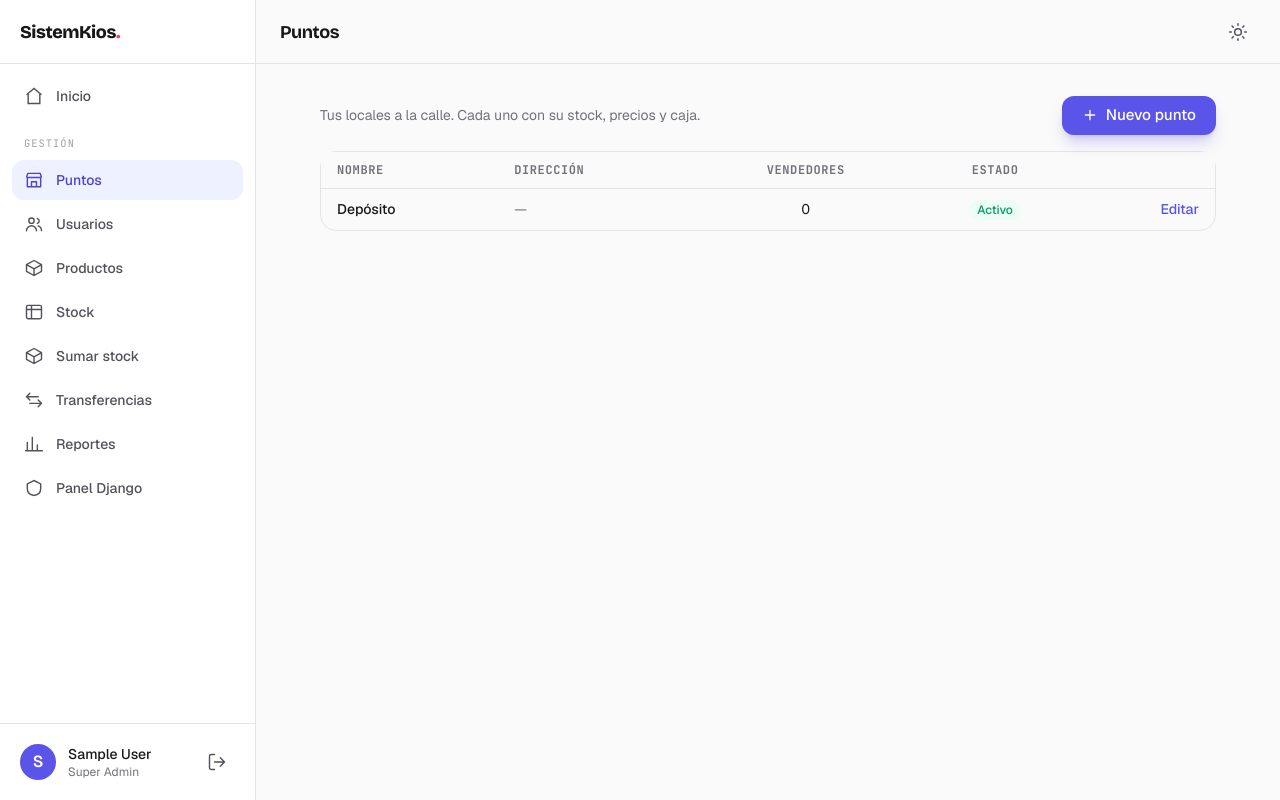
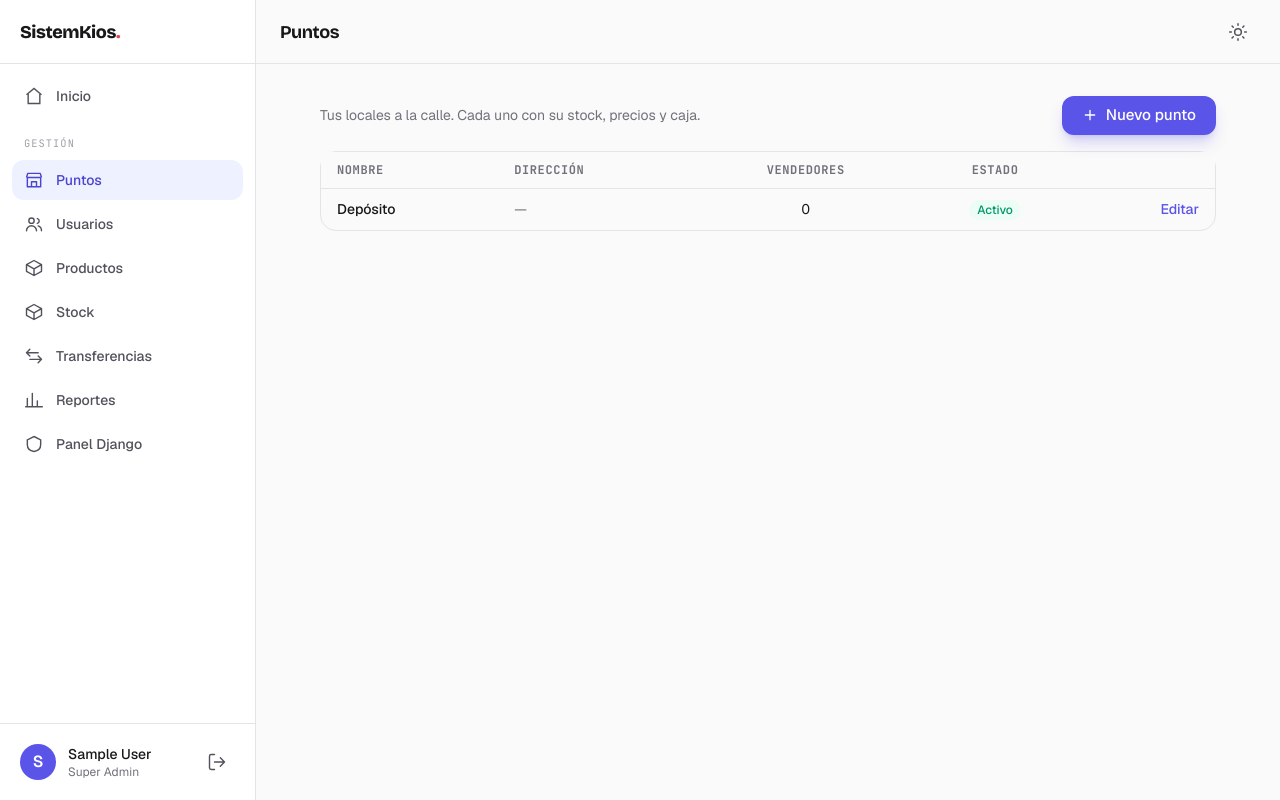
Before and after one commit to Mkdir-arg/SistemKios, a Django app: page /puntos/ in a window 1280 px wide. Run offline with Django 5.2, Linux system fonts and the light colour scheme; the visitor is signed in with stand-in values (Sample User, id 1); data comes from the database, SQL or seed files in the repository; style sheets or scripts are compiled from the project's sources; some libraries are stand-ins or nearby versions.

Commit message:
Unificar Stock y Sumar stock en una sola pantalla
- La pantalla de Stock (/stock/) ahora ver + sumar: scanner arriba y tabla
  abajo; se elimina la página de consulta separada
- URL vieja /stock/ingreso/ redirige a /stock/
- Nav y dashboard con un único ítem "Stock"
- Fix: el comentario del partial era multilínea (Django no soporta {# #}
  multilínea) y se imprimía en pantalla; ahora es de una línea

Co-Authored-By: Claude Opus 4.8 (1M context) <noreply@anthropic.com>

```diff
--- a/apps/stock/urls.py
+++ b/apps/stock/urls.py
@@ -1,14 +1,17 @@
 from django.urls import path
+from django.views.generic import RedirectView
 
 from . import views
 
 app_name = "stock"
 
 urlpatterns = [
-    path("stock/", views.consulta, name="consulta"),
+    # Pantalla única de Stock: ver la tabla + sumar mercadería con el lector.
+    path("stock/", views.ingreso, name="ingreso"),
+    path("stock/buscar/", views.buscar, name="buscar"),
+    path("stock/agregar/", views.agregar, name="agregar"),
+    path("stock/alta/", views.alta, name="alta"),
     path("stock/tabla/", views.tabla, name="tabla"),
-    path("stock/ingreso/", views.ingreso, name="ingreso"),
-    path("stock/ingreso/buscar/", views.buscar, name="buscar"),
-    path("stock/ingreso/agregar/", views.agregar, name="agregar"),
-    path("stock/ingreso/alta/", views.alta, name="alta"),
+    # Compatibilidad con la URL anterior.
+    path("stock/ingreso/", RedirectView.as_view(pattern_name="stock:ingreso", permanent=False)),
 ]
--- a/apps/stock/views.py
+++ b/apps/stock/views.py
@@ -221,12 +221,6 @@ def alta(request):
 
 
 @login_required
-def consulta(request):
-    """Pantalla de consulta de stock (tabla de productos por ubicación)."""
-    return render(request, "stock/consulta.html", {})
-
-
-@login_required
 def tabla(request):
     """Datos de la tabla de stock (para la consulta y el ingreso en vivo)."""
     ubicaciones, filas = _matriz_stock()
--- a/templates/app_base.html
+++ b/templates/app_base.html
@@ -34,13 +34,9 @@
           <svg class="h-5 w-5" viewBox="0 0 24 24" fill="none" stroke="currentColor" stroke-width="1.7" stroke-linejoin="round"><path d="M21 8l-9-5-9 5 9 5 9-5zM3 8v8l9 5 9-5V8M12 13v8"/></svg>
           Productos
         </a>
-        <a href="{% url 'stock:consulta' %}" class="nav-link" {% if vn == 'stock:consulta' %}aria-current="page"{% endif %}>
-          <svg class="h-5 w-5" viewBox="0 0 24 24" fill="none" stroke="currentColor" stroke-width="1.7"><rect x="3" y="4" width="18" height="16" rx="2"/><path d="M3 9h18M9 4v16"/></svg>
-          Stock
-        </a>
         <a href="{% url 'stock:ingreso' %}" class="nav-link" {% if vn == 'stock:ingreso' %}aria-current="page"{% endif %}>
           <svg class="h-5 w-5" viewBox="0 0 24 24" fill="none" stroke="currentColor" stroke-width="1.7" stroke-linejoin="round"><path d="M21 8l-9-5-9 5 9 5 9-5zM3 8v8l9 5 9-5V8M12 13v8"/></svg>
-          Sumar stock
+          Stock
         </a>
         <a href="{% url 'transferencias:nueva' %}" class="nav-link" {% if vn == 'transferencias:nueva' %}aria-current="page"{% endif %}>
           <svg class="h-5 w-5" viewBox="0 0 24 24" fill="none" stroke="currentColor" stroke-width="1.7" stroke-linecap="round" stroke-linejoin="round"><path d="M7 4L3 8l4 4M3 8h14M17 20l4-4-4-4M21 16H7"/></svg>
@@ -62,11 +58,7 @@
         </a>
         <a href="{% url 'stock:ingreso' %}" class="nav-link" {% if vn == 'stock:ingreso' %}aria-current="page"{% endif %}>
           <svg class="h-5 w-5" viewBox="0 0 24 24" fill="none" stroke="currentColor" stroke-width="1.7" stroke-linejoin="round"><path d="M21 8l-9-5-9 5 9 5 9-5zM3 8v8l9 5 9-5V8M12 13v8"/></svg>
-          Sumar stock
-        </a>
-        <a href="{% url 'stock:consulta' %}" class="nav-link" {% if vn == 'stock:consulta' %}aria-current="page"{% endif %}>
-          <svg class="h-5 w-5" viewBox="0 0 24 24" fill="none" stroke="currentColor" stroke-width="1.7"><rect x="3" y="4" width="18" height="16" rx="2"/><path d="M3 9h18M9 4v16"/></svg>
-          Ver stock
+          Stock
         </a>
         <a href="{% url 'caja:mi_jornada' %}" class="nav-link" {% if vn == 'caja:mi_jornada' %}aria-current="page"{% endif %}>
           <svg class="h-5 w-5" viewBox="0 0 24 24" fill="none" stroke="currentColor" stroke-width="1.7" stroke-linecap="round"><circle cx="12" cy="12" r="9"/><path d="M12 7v5l3 2"/></svg>
--- a/templates/core/dashboard.html
+++ b/templates/core/dashboard.html
@@ -53,12 +53,12 @@
       {% include "partials/module_card.html" with title="Puntos" desc="Tus locales a la calle, cada uno con su stock y su caja." icon="store" done=True url=url_puntos %}
       {% include "partials/module_card.html" with title="Usuarios" desc="Crear vendedores y asignarlos a un punto." icon="users" done=True url=url_usuarios %}
       {% include "partials/module_card.html" with title="Productos y precios" desc="Catálogo, códigos de barras y precio por punto." icon="box" done=True url=url_productos %}
-      {% include "partials/module_card.html" with title="Sumar stock" desc="Ingresá mercadería escaneando el código de barras." icon="scan" done=True url=url_ingreso_stock %}
+      {% include "partials/module_card.html" with title="Stock" desc="Ver el stock por ubicación y sumar mercadería con el lector." icon="box" done=True url=url_ingreso_stock %}
       {% include "partials/module_card.html" with title="Transferencias" desc="Mové stock entre puntos con el lector." icon="box" done=True url=url_transferencias %}
       {% include "partials/module_card.html" with title="Reportes" desc="Ventas por punto, medios de pago, stock bajo mínimo y horas." done=True url=url_reportes %}
     {% else %}
       {% include "partials/module_card.html" with title="Vender" desc="Escaneá productos, cobrá y descontá stock." icon="scan" accent=True done=True url=url_pos %}
-      {% include "partials/module_card.html" with title="Sumar stock" desc="Cargá mercadería escaneando el código de barras." icon="box" done=True url=url_ingreso_stock %}
+      {% include "partials/module_card.html" with title="Stock" desc="Ver tu stock y sumar mercadería con el lector." icon="box" done=True url=url_ingreso_stock %}
       {% include "partials/module_card.html" with title="Mi jornada" desc="Controlá tu caja y cerrá con arqueo." icon="clock" done=True url=url_jornada %}
     {% endif %}
   </div>
--- a/templates/partials/stock_tabla.html
+++ b/templates/partials/stock_tabla.html
@@ -1,5 +1,4 @@
-{# Tabla de stock por ubicación. El componente Alpine debe proveer:
-   tablaUbic, filasFiltradas, filtro, soloConStock, tablaCargada #}
+{# Tabla de stock por ubicación (el componente Alpine debe proveer: tablaUbic, filasFiltradas, filtro, soloConStock, tablaCargada). #}
 <div class="mb-3 flex flex-wrap items-center justify-between gap-3">
   <h3 class="font-mono text-xs uppercase tracking-widest text-zinc-400 dark:text-zinc-600">Stock por producto</h3>
   <div class="flex items-center gap-4">
--- a/templates/stock/ingreso.html
+++ b/templates/stock/ingreso.html
@@ -1,7 +1,7 @@
 {% extends "app_base.html" %}
 
-{% block title %}Sumar stock · SistemKios{% endblock %}
-{% block page_title %}Sumar stock{% endblock %}
+{% block title %}Stock · SistemKios{% endblock %}
+{% block page_title %}Stock{% endblock %}
 
 {% block content %}
 <div class="mx-auto max-w-3xl"
```
Also changed, not shown: templates/stock/consulta.html (deleted, +0 -40 lines).
